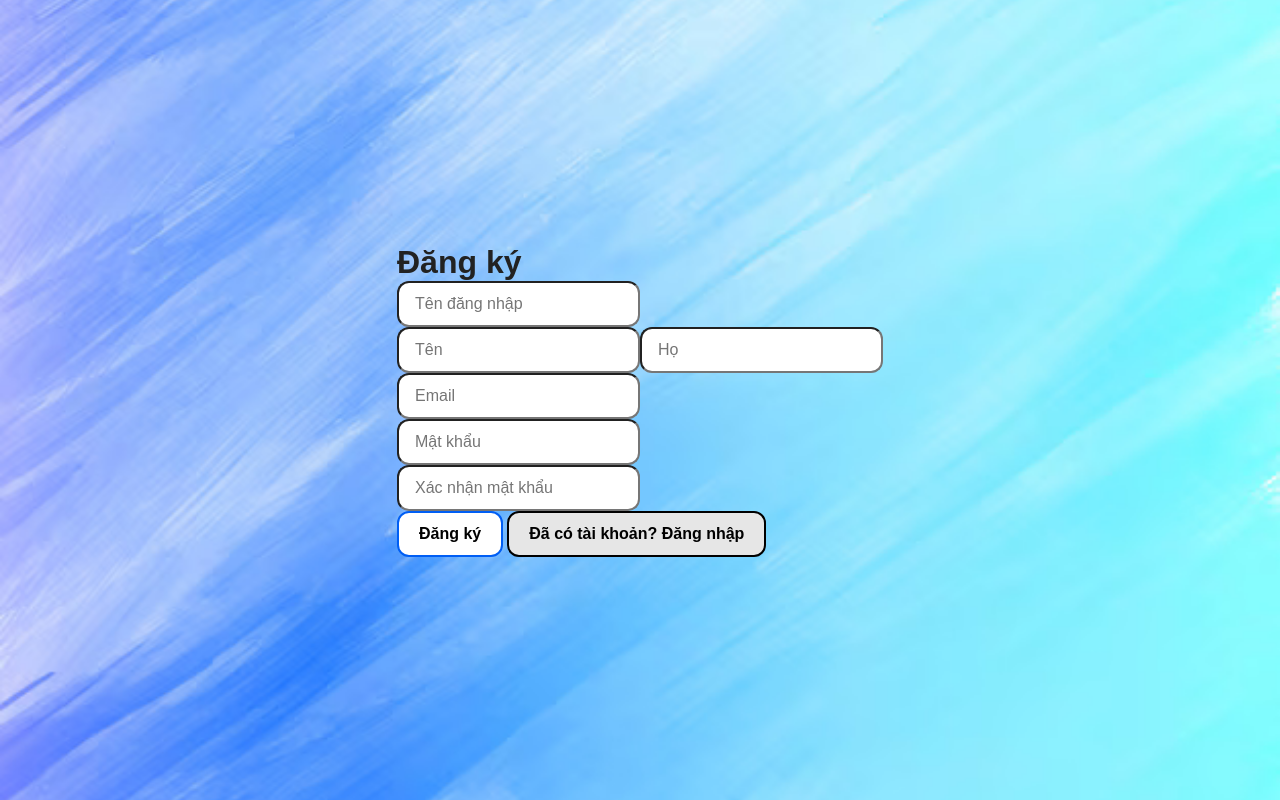
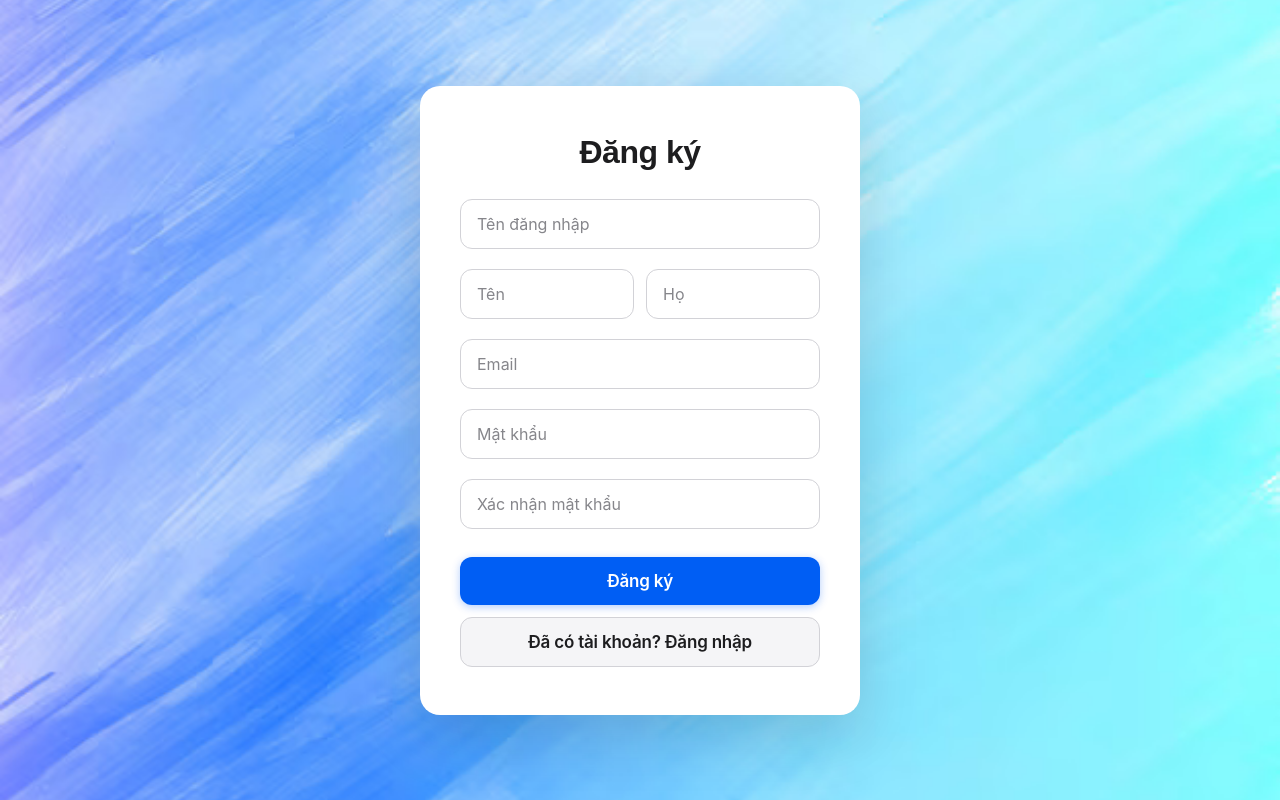
Before and after one commit to laserene/English-Pronunciation-Assessment-System, a React (Vite) app in the folder frontend/: page /register in a window 1280 px wide. Built offline with nearby package versions, Linux system fonts and the light colour scheme; a web font is replaced by a local one.

Commit message:
feat(UI): update auth screens

```diff
--- a/frontend/src/pages/Auth/index.css
+++ b/frontend/src/pages/Auth/index.css
@@ -9,46 +9,158 @@
   display: flex;
   justify-content: center;
   align-items: center;
+  padding: 20px;
+}
+
+#auth_page form {
+  background: white;
+  padding: 48px 40px;
+  border-radius: 20px;
+  box-shadow: 0 20px 60px rgba(0, 0, 0, 0.15);
+  width: 100%;
+  max-width: 440px;
+  display: flex;
+  flex-direction: column;
+  gap: 20px;
+}
+
+#auth_page h1 {
+  font-size: 32px;
+  font-weight: 600;
+  color: #1d1d1f;
+  margin: 0 0 8px 0;
+  text-align: center;
+  letter-spacing: -0.5px;
+}
+
+#auth_page input {
+  width: 100%;
+  padding: 14px 16px;
+  border-radius: 12px;
+  font-size: 16px;
+  border: 1.5px solid #d2d2d7;
+  background-color: #ffffff;
+  transition: all 0.2s ease;
+  box-sizing: border-box;
+  font-family:
+    -apple-system, BlinkMacSystemFont, "Segoe UI", Roboto, Helvetica, Arial,
+    sans-serif;
+}
+
+#auth_page input:focus {
+  outline: none;
+  border-color: #005ef4;
+  box-shadow: 0 0 0 4px rgba(0, 94, 244, 0.1);
+}
+
+#auth_page input::placeholder {
+  color: #86868b;
+}
+
+#auth_page > div {
+  display: flex;
   flex-direction: column;
   gap: 12px;
 }
 
-#auth_page input {
-  padding: 12px 16px;
-  border-radius: 12px;
-  font-size: 16px;
+/* For the name fields container in SignUp */
+#auth_page
+  form
+  > div:has(input[placeholder*="First"] + input[placeholder*="Last"]),
+#auth_page
+  form
+  > div:has(input[placeholder*="Tên"] + input[placeholder*="Họ"]) {
+  display: grid;
+  grid-template-columns: 1fr 1fr;
+  gap: 12px;
 }
 
 .auth-btn {
-  padding: 12px;
-  padding-left: 20px;
-  padding-right: 20px;
+  width: 100%;
+  padding: 14px 20px;
   border-radius: 12px;
-  font-size: 18px;
-  background-color: white;
+  font-size: 17px;
+  font-weight: 600;
   cursor: pointer;
-
-  font-weight: 600;
-  border: 2px solid #005ef4;
-  font-size: 16px;
+  border: none;
+  transition: all 0.2s ease;
+  font-family:
+    -apple-system, BlinkMacSystemFont, "Segoe UI", Roboto, Helvetica, Arial,
+    sans-serif;
+  letter-spacing: -0.2px;
 }
 
-.auth-btn:hover {
-  background-color: #5d9bff;
+.auth-btn:not(.ask-register-btn) {
+  background-color: #005ef4;
   color: white;
+  box-shadow: 0 2px 8px rgba(0, 94, 244, 0.3);
+}
+
+.auth-btn:not(.ask-register-btn):hover:not(:disabled) {
+  background-color: #0051d5;
+  box-shadow: 0 4px 12px rgba(0, 94, 244, 0.4);
+  transform: translateY(-1px);
+}
+
+.auth-btn:not(.ask-register-btn):active:not(:disabled) {
+  transform: translateY(0);
+  box-shadow: 0 2px 6px rgba(0, 94, 244, 0.3);
+}
+
+.auth-btn:disabled {
+  opacity: 0.6;
+  cursor: not-allowed;
 }
 
 .auth-btn-field {
   display: flex;
-  gap: 4px;
+  flex-direction: column;
+  gap: 12px;
+  margin-top: 8px;
 }
 
 .ask-register-btn {
-  background-color: #e6e6e6;
-  border: 2px solid black;
+  background-color: #f5f5f7;
+  color: #1d1d1f;
+  border: 1.5px solid #d2d2d7;
 }
 
 .ask-register-btn:hover {
-  background-color: #c4c4c4;
-  color: black;
+  background-color: #e8e8ed;
+  border-color: #b8b8bd;
 }
+
+.ask-register-btn:active {
+  background-color: #d2d2d7;
+}
+
+#auth_page p[style*="color: red"] {
+  color: #ff3b30 !important;
+  font-size: 14px;
+  margin: -8px 0 0 0;
+  padding: 12px 16px;
+  background-color: #fff0f0;
+  border-radius: 8px;
+  border-left: 3px solid #ff3b30;
+}
+
+/* Responsive adjustments */
+@media (max-width: 768px) {
+  #auth_page form {
+    padding: 36px 28px;
+    max-width: 100%;
+  }
+
+  #auth_page h1 {
+    font-size: 28px;
+  }
+
+  #auth_page
+    form
+    > div:has(input[placeholder*="First"] + input[placeholder*="Last"]),
+  #auth_page
+    form
+    > div:has(input[placeholder*="Tên"] + input[placeholder*="Họ"]) {
+    grid-template-columns: 1fr;
+  }
+}
--- a/frontend/src/pages/Conversation/Components/InputModePanel.tsx
+++ b/frontend/src/pages/Conversation/Components/InputModePanel.tsx
@@ -10,7 +10,16 @@ interface InputModePanelProps {
 	setCurrentTurn: React.Dispatch<React.SetStateAction<number>>;
 	expectedText: string | null;
 	defaultMode?: "voice" | "typing" | null;
-	onEvalReceived?: (data: any) => void;
+	onEvalReceived?: (data: EvalLine) => void;
+}
+
+interface EvalLine {
+	transcription: string;
+	expected_text: string;
+	transcription_phoneme: string;
+	expected_phoneme: string;
+	wer: number;
+	cer: number;
 }
 
 export default function InputModePanel({
@@ -50,13 +59,13 @@ export default function InputModePanel({
 			}
 		};
 
-		mediaRecorder.onstop = () => {
+		mediaRecorder.onstop = async () => {
 			const audioBlob = new Blob(audioChunksRef.current, {
 				type: mediaRecorder.mimeType,
 			});
 
+			setCurrentTurn((prev) => prev + 1);
 			sendAudioToBackend(audioBlob);
-			setCurrentTurn((prev) => prev + 1);
 		};
 
 		// Audio Visualizer
@@ -131,8 +140,12 @@ export default function InputModePanel({
 			cancelAnimationFrame(animationRef.current);
 		}
 
-		if (audioContextRef.current) {
+		if (
+			audioContextRef.current &&
+			audioContextRef.current.state !== "closed"
+		) {
 			audioContextRef.current.close();
+			audioContextRef.current = null;
 		}
 	};
 
@@ -143,7 +156,6 @@ export default function InputModePanel({
 		formData.append("expected_text", expectedText);
 
 		if (expectedText !== null) {
-			console.log("Sending audio for turn:", currentTurn, "Expected text:", expectedText);
 			const response = await axiosInstance.post(
 				"/scenarios/speech/submit",
 				formData,
--- a/frontend/src/pages/Conversation/Components/MessagePanel.tsx
+++ b/frontend/src/pages/Conversation/Components/MessagePanel.tsx
@@ -1,17 +1,30 @@
-import { JSX } from "react";
+import { JSX, useEffect, useState } from "react";
+import axiosInstance from "../../../utils/axios";
 import "./index.css";
 
 interface ScriptLine {
 	speaker: "user" | "ai";
+	emotion?: string | null; // neutral, angry, happy, surprised, rejoice, shy, sad
 	turn_index: number;
 	expected_text: string;
+}
+
+interface EvalLine {
+	transcription: string;
+	expected_text: string;
+	transcription_phoneme: string;
+	expected_phoneme: string;
+	wer: number;
+	cer: number;
 }
 
 interface MessagePanelProps {
 	title: string;
 	height: number;
 	scripts: ScriptLine[];
-	evalData: any[];
+	evalData: EvalLine[];
+	currentTurn: number;
+	setCurrentTurn: React.Dispatch<React.SetStateAction<number>>;
 	onShowEval?: (index: number) => void;  // NEW
 	children: React.ReactNode
 }
@@ -21,10 +34,13 @@ export default function MessagePanel({
 	height,
 	scripts = [],
 	evalData = [],
+	currentTurn,
+	setCurrentTurn,
 	onShowEval,
 	children
 }: MessagePanelProps): JSX.Element {
 	const expandedHeight = `${height}px`;
+	const [audioPath, setAudioPath] = useState<string[]>([]);
 
 	const playUserSample = (text: string) => {
 		const utterance = new SpeechSynthesisUtterance(text);
@@ -33,6 +49,31 @@ export default function MessagePanel({
 		utterance.pitch = 1;
 		speechSynthesis.speak(utterance);
 	};
+
+	useEffect(() => {
+		const fetchAIAudioPaths = async () => {
+			if (scripts[currentTurn - 1]?.speaker !== "ai") return;
+
+			const audioUrl = await axiosInstance.post("/ai/tts", {
+				text: scripts[currentTurn - 1].expected_text,
+			});
+			setAudioPath(prev => [...prev, audioUrl.data.audio_path]);
+
+			console.log("Audio URL:", audioUrl.data.audio_path);
+			const audio = new Audio(audioUrl.data.audio_path);
+			audio.preload = "auto";
+
+			// const emotion = scripts[currentTurn - 1]?.emotion || "neutral";
+
+			console.log("start playing");
+
+			audio.play();
+			audio.onended = () => {
+				setCurrentTurn(prev => prev + 1);
+			};
+		}
+		fetchAIAudioPaths();
+	}, [currentTurn])
 
 	return (
 		<div className="interaction-block">
@@ -58,10 +99,9 @@ export default function MessagePanel({
 									onClick={() => {
 										onShowEval?.(Math.trunc((index + 1) / 2));  // Call parent callback
 									}}
-									disabled={((index / 2) > evalData.length) || (evalData.length === 0)}
+									disabled={(Math.trunc(index / 2) >= evalData.length) || (evalData.length === 0)}
 								>🔎</button>
 							)}
-
 							{script.speaker === "user" && (
 								<button
 									className="play-sample-button"
--- a/frontend/src/pages/Conversation/Scenarios/LearnByScenario.tsx
+++ b/frontend/src/pages/Conversation/Scenarios/LearnByScenario.tsx
@@ -16,13 +16,22 @@ interface ScriptLine {
     expected_text: string;
 }
 
+interface EvalLine {
+    transcription: string;
+    expected_text: string;
+    transcription_phoneme: string;
+    expected_phoneme: string;
+    wer: number;
+    cer: number;
+}
+
 export default function LearnByScenario(): JSX.Element {
     const { scenario_id } = useParams<{ scenario_id: string }>();
     const [scriptLines, setScriptLines] = useState<ScriptLine[]>([]);
     const [scenarioName, setScenarioName] = useState<string>("");
     const [vocabulary, setVocabulary] = useState<string[]>([]);
     const [currentTurn, setCurrentTurn] = useState(1);
-    const [evalData, setEvalData] = useState<any[]>([]);
+    const [evalData, setEvalData] = useState<EvalLine[]>([]);
     const [showPerformanceModal, setShowPerformanceModal] = useState(false);
     const [selectedEvalIndex, setSelectedEvalIndex] = useState<number>(0);
 
@@ -39,8 +48,6 @@ export default function LearnByScenario(): JSX.Element {
                 `/scenarios/${scenarioId}/scripts`
             );
 
-            console.log(res.data)
-
             setScenarioName(res.data.scenario_name);
             setScriptLines(res.data.script_lines);
             setVocabulary(res.data.vocabulary);
@@ -49,7 +56,7 @@ export default function LearnByScenario(): JSX.Element {
         fetchScenarioWithScriptLines();
     }, [scenarioId]);
 
-    const handleEvalReceived = (data: any) => {
+    const handleEvalReceived = (data: EvalLine) => {
         setEvalData(prev => [...prev, data]);
     };
 
@@ -78,6 +85,8 @@ export default function LearnByScenario(): JSX.Element {
                         title="Dialogue Script"
                         height={300}
                         scripts={scriptLines.slice(0, currentTurn)}
+                        currentTurn={currentTurn}
+                        setCurrentTurn={setCurrentTurn}
                         evalData={evalData}
                         onShowEval={handleShowEval}
                     >
--- a/frontend/src/pages/HomePage/header.tsx
+++ b/frontend/src/pages/HomePage/header.tsx
@@ -8,6 +8,20 @@ interface User {
 }
 
 export default function Header({ user }: { user: User }): JSX.Element {
+    const handleLogout = async () => {
+        try {
+            await fetch("http://localhost:8000/auth/logout", {
+                method: "POST",
+                credentials: "include", // IMPORTANT for cookies
+            });
+        } catch (err) {
+            console.error("Logout failed", err);
+        } finally {
+            localStorage.removeItem("access_token");
+            window.location.href = "/login";
+        }
+    };
+
     return (
         <>
             <div id="header">
@@ -15,6 +29,9 @@ export default function Header({ user }: { user: User }): JSX.Element {
                     {user && <span>Welcome back, {user.username}!</span>}
                 </div>
                 <div className="avatar"></div>
+                <div className="logout" onClick={
+                    () => { handleLogout(); }
+                }></div>
             </div>
         </>
     );
--- a/frontend/src/pages/HomePage/index.css
+++ b/frontend/src/pages/HomePage/index.css
@@ -16,6 +16,17 @@
   justify-content: flex-end;
 }
 
+#header .logout {
+  width: 28px;
+  height: 28px;
+  background-image: url("../../assets/icons/logout.png");
+  background-size: cover;
+  background-position: center;
+  cursor: pointer;
+  margin-left: 8px;
+  margin-right: 20px;
+}
+
 #header > .welcome-text {
   font-size: 20px;
   font-weight: 500;
@@ -25,7 +36,6 @@
   border-radius: 50%;
   width: 64px;
   height: 64px;
-  margin-right: 20px;
   background-image: url("../../assets/images/17a5f1b042267ce046b552527c248b94.jpg");
   background-size: cover;
   background-position: center;
```
Also changed, not shown: frontend/src/assets/icons/logout.png (added).
